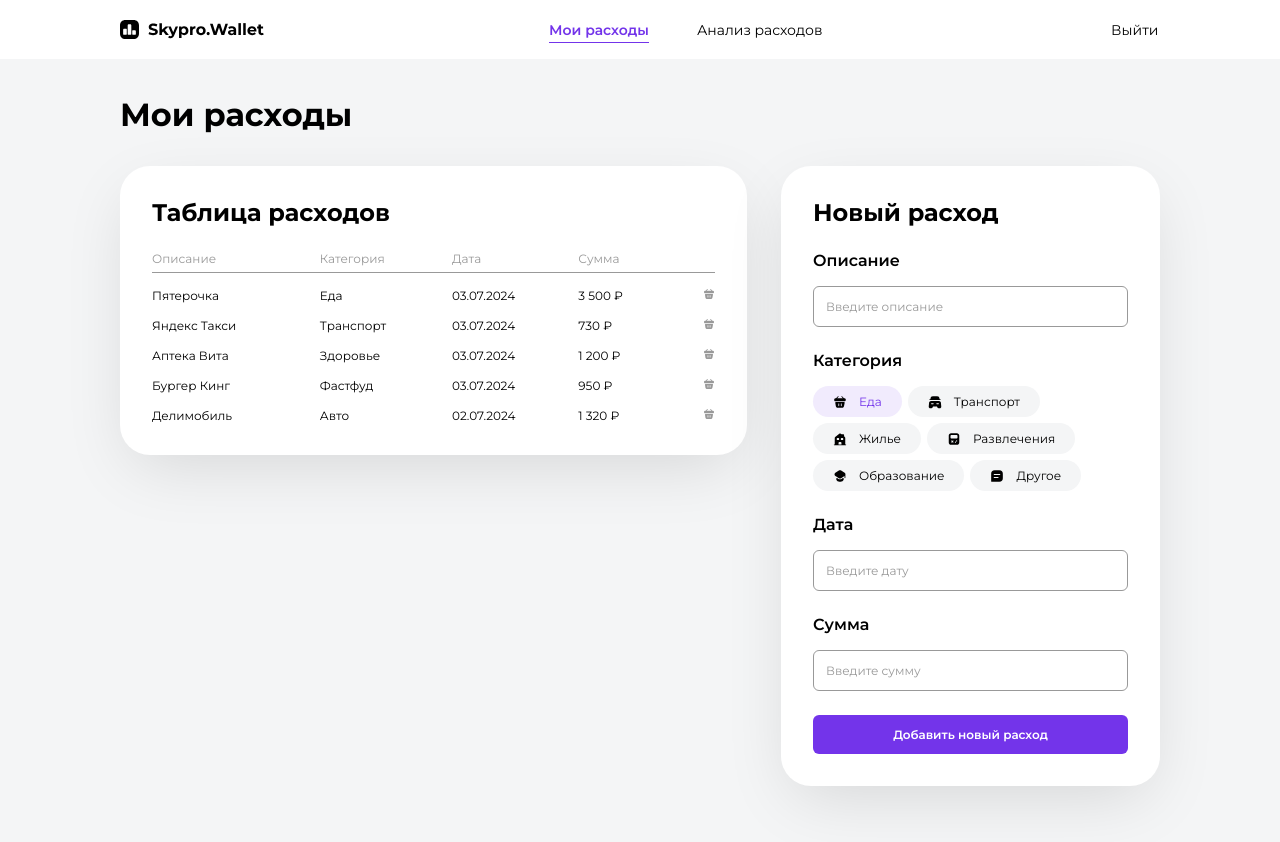
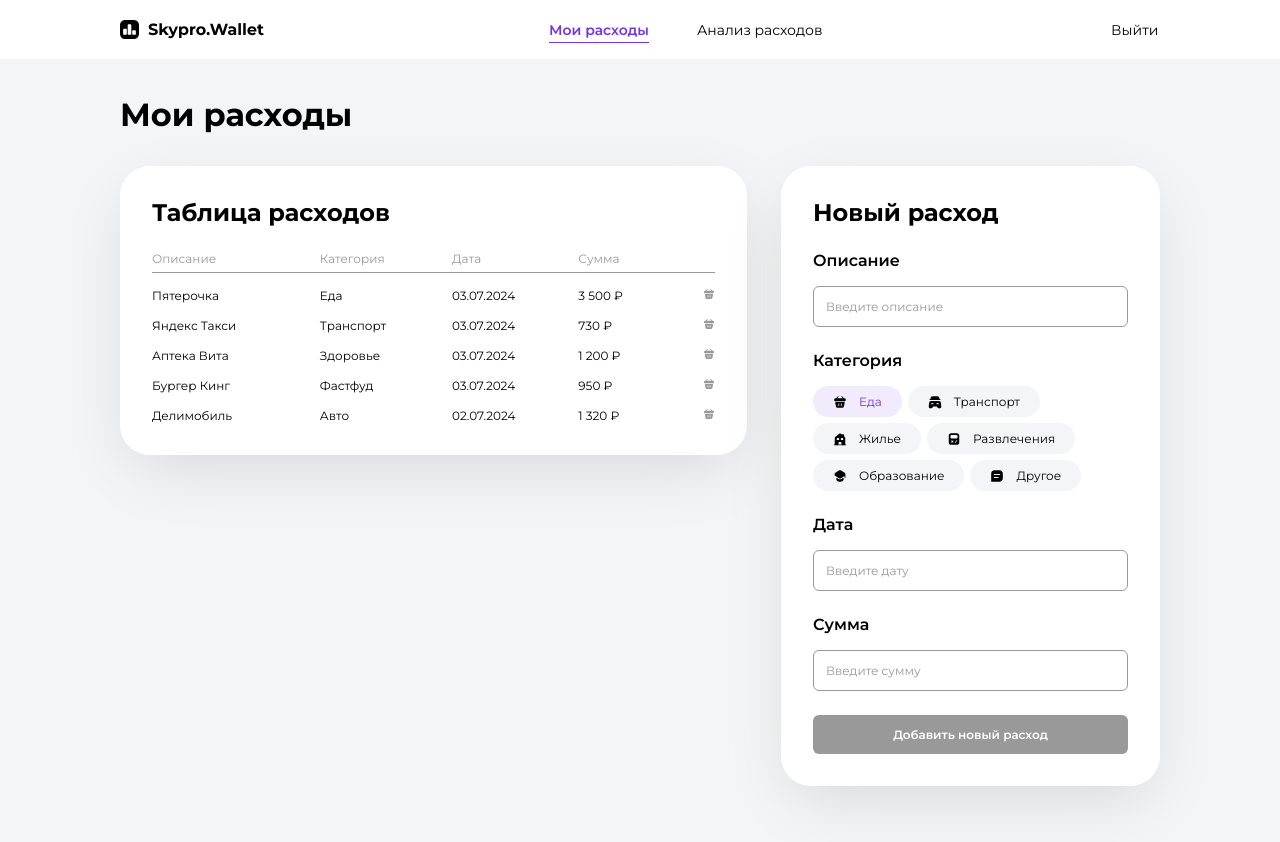
Before and after one commit to katyazametnina-ops/SkyproWallet, a React (Vite) app: page / in a window 1280 px wide. Shown: the top 842 px of the page. Built offline with nearby package versions, Linux system fonts and the light colour scheme.

Commit message:
Блокиркет кнопку добавления расхода, пока все инпуты не будут заполнены

```diff
--- a/src/components/NewExpenseForm/NewExpenseForm.jsx
+++ b/src/components/NewExpenseForm/NewExpenseForm.jsx
@@ -54,6 +54,8 @@ export default function NewExpenseForm({ onAddExpense }) {
     setSelectedCategory("Еда");
   };
 
+  const isFormInvalid = !description.trim() || !date.trim() || !amount.trim();
+
   return (
     <FormWrapper>
       <FormTitle>Новый расход</FormTitle>
@@ -109,7 +111,9 @@ export default function NewExpenseForm({ onAddExpense }) {
           />
         </FormGroup>
 
-        <SubmitButton type="submit">Добавить новый расход</SubmitButton>
+        <SubmitButton type="submit" disabled={isFormInvalid}>
+          Добавить новый расход
+        </SubmitButton>
       </Form>
     </FormWrapper>
   );
--- a/src/components/NewExpenseForm/NewExpenseForm.styled.js
+++ b/src/components/NewExpenseForm/NewExpenseForm.styled.js
@@ -105,4 +105,9 @@ export const SubmitButton = styled.button`
   &:hover {
     background-color: #5e22d0;
   }
+
+  &:disabled {
+    background-color: #999999;
+    cursor: not-allowed;
+  }
 `;
```
